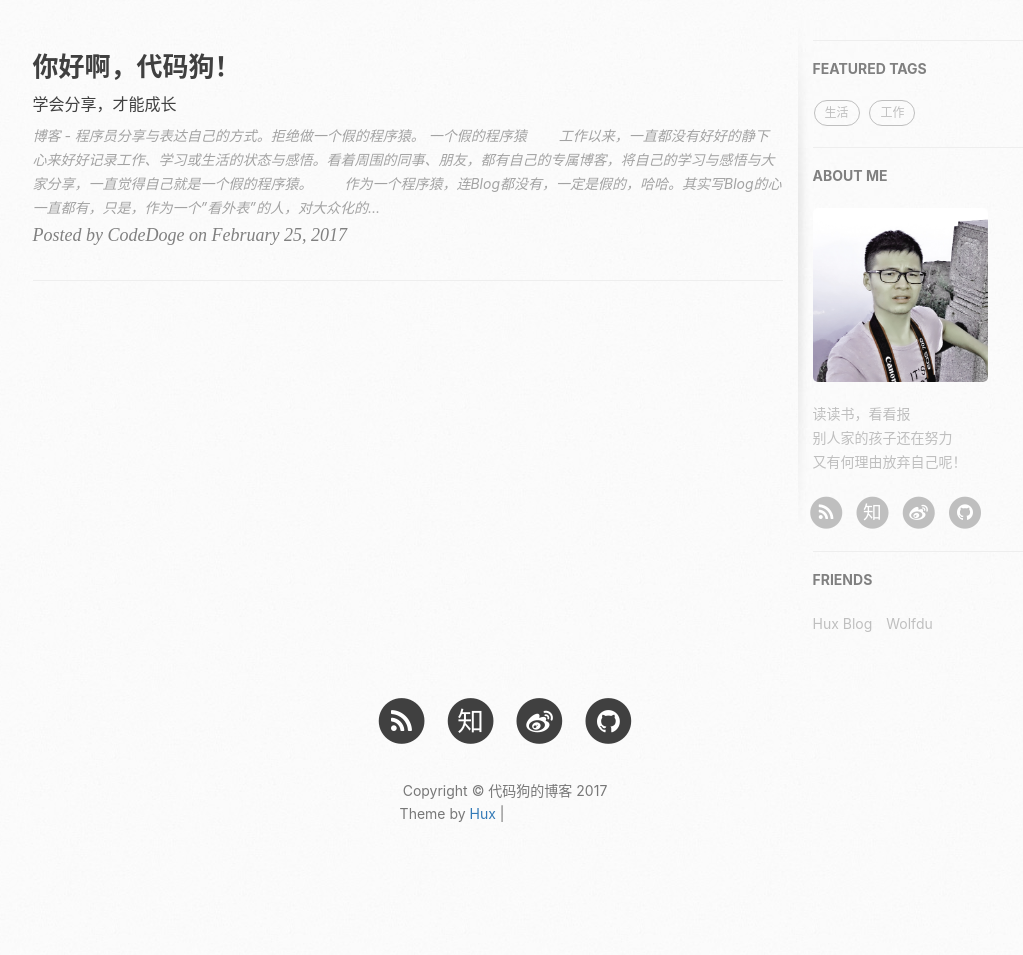
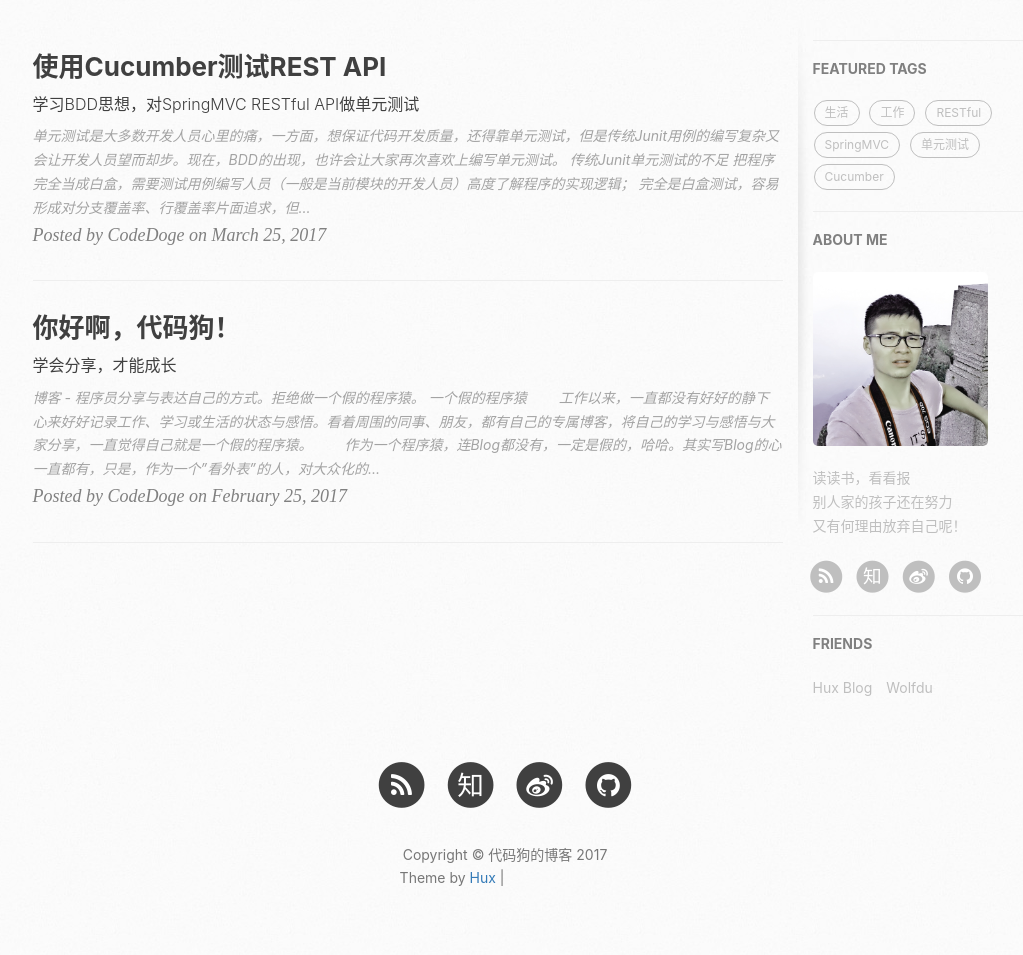
Before and after one commit to gyfeng/gyfeng.github.io, a Jekyll site: the page built from index.html, in a window 1280 px wide. Shown: the part 418-1373 px from the top of the page, without its empty margins (135-1158 px from the left). Built offline with Jekyll 4.4.1, drawn with Linux system fonts in a browser that asks for light colours; nearby versions of some CDN libraries; the list of posts is cut into pages by our own code; comment, search, counter and statistics services are not loaded; before the commit the page ends 1309 px from its top, so only the background shows below that; some of the changed lines change nothing that is shown; grey boxes are pictures that could not be loaded.

Commit message:
更新博客，cucumber测试springmvc rest接口

`````diff
--- a/_config.yml
+++ b/_config.yml
@@ -11,6 +11,8 @@ baseurl: ""                             # for example, '/blog' if your blog host
 
 # 作者信息
 author: CodeDoge
+
+header-mask: 0.3
 
 # SNS settings
 RSS: true
--- /dev/null
+++ b/_posts/2017-03-25-restful-test-cucumber.markdown
@@ -0,0 +1,196 @@
+---
+layout:     post
+title:      "使用Cucumber测试REST API"
+subtitle:   "学习BDD思想，对SpringMVC RESTful API做单元测试"
+header-img: "img/in-post/20170325-restful-test-cucumber/header-bg.jpg"
+header-mask: 0.3
+catalog:    true
+tags:
+    - RESTful
+    - SpringMVC
+    - 单元测试
+    - Cucumber
+---
+
+> 单元测试是大多数开发人员心里的痛，一方面，想保证代码开发质量，还得靠单元测试，但是传统Junit用例的编写复杂又会让开发人员望而却步。现在，BDD的出现，也许会让大家再次喜欢上编写单元测试。
+
+## 传统Junit单元测试的不足
+1. 把程序完全当成白盒，需要测试用例编写人员（一般是当前模块的开发人员）高度了解程序的实现逻辑；
+2. 完全是白盒测试，容易形成对分支覆盖率、行覆盖率片面追求，但对测试质量不高；
+3. 需要编写大量的测试代码（很多时候会比程序代码还多，测试越充分，测试代码越多）；
+4. 测试用例不易理解，特别是对模块不熟悉以及其他没有编程基础的人；
+5. 大面积重构需要变更的测试用例较多；
+6. 无法站在用户（使用方）角度来对程序进行测试（这方面还得依靠集成测试来完成），使得“高质量”程序却可能无法满足用户需求，不符合需求和设计要求。
+
+## Cucumber能解决什么问题
+#### Cucumber介绍
+&#8195;&#8195;[Cucumber](https://cucumber.io/)是一个BDD框架，使用更易于理解的自然语言来描述软件行为，可站在用户使用的角度对软件功能行为进行一系列描述。
+一个简单的Cucumber用例如下:
+```
+功能: 计算器
+  场景: 两数相加
+    假如我有一个计算器
+    并且我向计算器输入100
+    并且我向计算器输入20
+    当我点击加号
+    那么我应该看到结果130
+```
+&#8195;&#8195;是不是有种惊艳的感觉，没看错，测试用例确实能这样写。测试用例把程序当成黑盒，从用例使用角度对软件进行测试，是不是很完美呢？
+&#8195;&#8195;当然，介绍和学习[Cucumber](https://cucumber.io/)并不是本文重点，[Cucumber首页](https://cucumber.io/)有更多对其的介绍以及使用方法。
+
+#### 如何解决传统单元测试的不足
+1. 可把软件看做黑盒，测试用例编写人员无需了解其实现逻辑，同时，各利益相关人员都可参与到测试用例的编写中来；
+2. 使用自然语言描述测试用例，更易于理解；
+3. 测试基于各种功能场景，会追求场景的覆盖，而不会片面要求代码分支或代码行的覆盖率，使测试用例的编写以用户使用场景为核心，回归测试正常轨道；
+4. 增加测试场景不会大量增加编码工作量，但会编写测试用例，但相对于以前的编码工作，工作量上会少很多；
+5. 把软件看成黑盒，只需要关注程序的输入输出，在程序大量重构时，只要没有改变程序的接口定义时，测试用例无需重新编写；
+6. 从用户使用角度来对软件行为进行描述，完全符合用户使用行为，只要用例场景符合用户使用行为且测试通过，则软件一定是符合用户需求，不会出现即使测试通过，软件也无法满足用户需求的问题。
+
+## 传统RestAPI测试遇到的问题
+&#8195;&#8195;传统的RestAPI测试都是外部测试（如：[Postman](https://www.getpostman.com/)），需要被测程序牌启动状态，并且无法绕过程序一些安全拦截（比如登录，验证码等），同时，因测试代码处理程序外部，无法对被测程序所依赖的第三方接口进行Mock。
+
+## 使用Cucumber对SpringMVC RestAPI进行测试
+#### Cucumber集成Spring
+&#8195;&#8195;需要使用Cucumber对Spring程序进行测试，需要进行Cucumber与Spring的整合工作。集成cucumber与spring，除依赖普通的cucumber与spring-test包外，还需要依赖cucumber-spring包，若Maven依赖如下：
+```
+<dependency>
+    <groupId>info.cukes</groupId>
+    <artifactId>cucumber-spring</artifactId>
+    <version>${cucumber.version}</version>
+    <scope>test</scope>
+</dependency>
+```
+&#8195;&#8195;Cucumber运行时会加载classpath下的cucumber.xml文件，这是一个Spring配置文件，cucumber会按照cucumber.xml中的配置加载spring上下文。配置文件和普通的spring项目一致，可适当去掉一些非核心功能，比如登录验证等。
+#### REST测试步骤编写
+&#8195;&#8195;需要通过Cucumber模拟向程序发送Http请求，并验证返回值。代码验证部分未贴出，过根据自己项目需要，进行不同的验证，建议对项目API进行整体设计，值请求和返回具有一定格式。
+```
+public class RestTestStep {
+
+    @Autowired
+    private WebApplicationContext wac;
+
+    private MockMvc mockMvc;
+
+    private String url;
+    private String method;
+    private Map<String, String> param;
+
+    private MvcResult result;
+
+    @Before
+    public void setup() {
+        this.mockMvc = webAppContextSetup(this.wac).build();
+        param = new HashMap<String, String>();
+    }
+
+    @假如("^请求URL为:(.*)$")
+    public void setUrl(String url) throws Exception {
+        this.url = url;
+    }
+
+    @假如("^请求方法为:(.*)$")
+    public void setMethod(String method) throws Exception {
+        this.method = method;
+    }
+
+    @假如("^请求参数(.*)的值为:\"(.*)\"$")
+    public void addParam(String name, String value) throws Exception {
+        param.put(name, value);
+    }
+
+    @当("^发送请求$")
+    public void doRequest() throws Exception {
+        MockHttpServletRequestBuilder requestBuilder =
+                MockMvcRequestBuilders.
+                request(HttpMethod.valueOf(method.toUpperCase()), url);
+        Set<Map.Entry<String, String>> entries = param.entrySet();
+        for (Map.Entry<String, String> param : entries) {
+            requestBuilder.param(param.getKey(), param.getValue());
+        }
+        result = mockMvc.perform(requestBuilder).andDo(print()).andReturn();
+    }
+
+    @那么("^响应状态码为:(\\d{3})")
+    public void validateStatus(int expectedCode) {
+        int status = result.getResponse().getStatus();
+        Assert.assertEquals("状态码与预期不相同", expectedCode, status);
+    }
+}
+```
+#### 加载Spring WEB上下文
+&#8195;&#8195;上面的步骤编写中，需要注入`WebApplicationContext`Bean,但cucumber默认加载的上下文为`ClassPathXmlApplicationContext`，所以我们需要手动创建`WebApplicationContext`（_注：可能是我依赖的Spring版本过低，暂未发现其他简便方法，若您还知道其他方法，可否在下面回复告诉一下，感激不尽_）
+我实现代码如下，使用工厂Bean初始化`XmlWebApplicationContext`：
+```
+@Configuration
+public class WebApplicationContextConfiguration implements ApplicationContextAware {
+    private ApplicationContext applicationContext;
+
+    @Override
+    public void setApplicationContext(ApplicationContext applicationContext)  {
+        this.applicationContext = applicationContext;
+    }
+
+    @Bean
+    public WebApplicationContext getBean() {
+        MockServletContext servletContext = new MockServletContext();
+        servletContext.setMajorVersion(2);
+        servletContext.setMinorVersion(4);
+        servletContext.setContextPath("");
+        XmlWebApplicationContext webApplicationContext =
+                                              new XmlWebApplicationContext();
+        webApplicationContext.setConfigLocation("classpath:application-servlet.xml");
+        servletContext.registerNamedDispatcher("default",
+                                               new MockRequestDispatcher("default"));
+        webApplicationContext.setServletContext(servletContext);
+        webApplicationContext.setParent(applicationContext);
+        webApplicationContext.refresh();
+        return webApplicationContext;
+    }
+}
+```
+#### 编写Rest测试用例
+&#8195;&#8195;完成以上整合工作后，就可以使用编写cucumber场景来对我们的RESTful API进行测试。我自己的一个简单例子片断：
+````
+# language: zh-CN
+功能:修改用户信息
+
+  ## 正常流程测试
+  场景:测试修改用户正常流程
+    ## URL 信息
+    假如请求URL为:/user/123456
+    而且请求方法为:POST
+
+    而且请求参数userName的值为:"testUser"
+    而且请求参数phone的值为:"13666666666"
+    而且请求参数email的值为:"testUser@codedoge.com"
+
+    # 发送请求
+    当发送请求
+
+    # 响应结果验证
+    那么响应状态码为:200
+    # 客户端参数验证异常
+    而且返回中userId的值为:"123456"
+    而且返回中status的值为:"SUCCESS"
+
+    ## 获取用户信息，看是否修改成功
+    假如请求URL为:/user/123456
+    而且请求方法为:GET
+
+    # 发送请求
+    当发送请求
+
+    # 响应结果验证
+    那么响应状态码为:200
+    而且返回中userId的值为:"123456"
+    而且返回中userName的值为:"testUser"
+    而且返回中phone的值为:"13666666666"
+    而且返回中email的值为:"testUser@codedoge.com"
+````
+&#8195;&#8195;因为测试并不是发送真正的Http请求，所以不需要启动服务器。同时，可在程序中对各后台数据进行Mock。
+
+## 总结
+&#8195;&#8195;结合BDD思想，在用户的角度，对程序进行测试，模拟用户操作向程序发送对应请求，以验证程序是否符合设计要求。同时，只需要关注程序边界上，其他干扰信息较少，对开发人员设计出高质量API留出更多时间以思考方式。
+&#8195;&#8195;但是该测试方法并非是完全替代传统的Junit单元测试，在一些算法，工具类，或需要更细粒度测试的时候，还是Junit的支持范围。两者组合使用，效果更佳哦！！
+
+&#8195;&#8195;本人刚开始学习Cucumber，文章也写得较少，若有错误或不足之处，还请指正，万分感谢！
`````
Also changed, not shown: img/in-post/20170325-restful-test-cucumber/header-bg.jpg (added).
